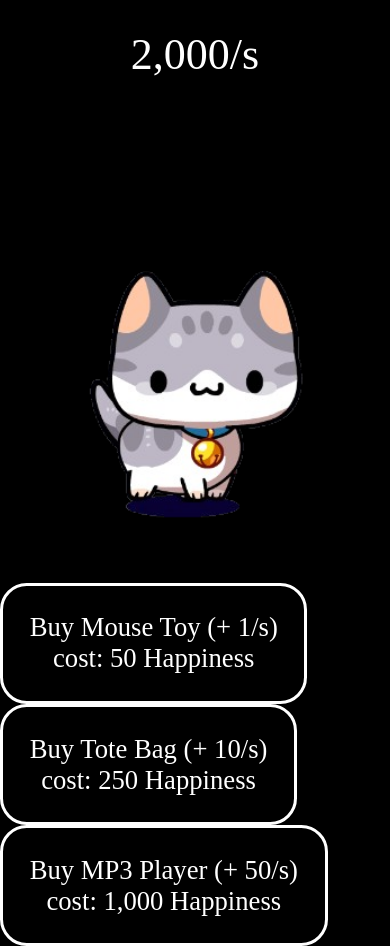
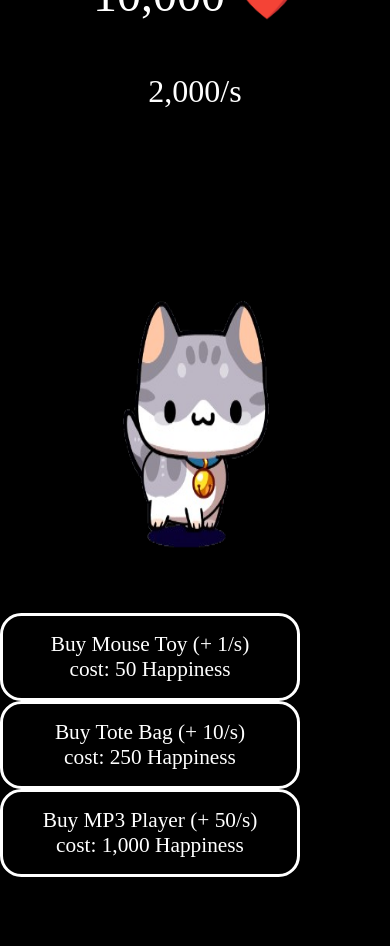
Before and after one commit to fauguswanto/cat-clickers, a plain HTML site: page index.html in a window 390 px wide. After the commit the page ends 877 px from the top, so only its background shows below. Drawn offline with Linux system fonts and the light colour scheme; a web font is replaced by a local one.

Commit message:
update style

```diff
--- a/style.css
+++ b/style.css
@@ -53,3 +53,26 @@ img, #catButton {
     padding: 0.5em 1em;
     border-radius: 1em;
 }
+
+@media (max-width: 600px) {
+  img {
+    width: 80%;
+    max-width: 300px;
+  }
+
+  #counter {
+    font-size: 36pt;
+  }
+
+  #hps {
+    font-size: 24pt;
+  }
+
+  .shop > button,
+  .change-animation > button {
+    font-size: 16pt;
+    width: 100%;
+    max-width: 300px;
+    padding: 0.75em;
+  }
+}
```
